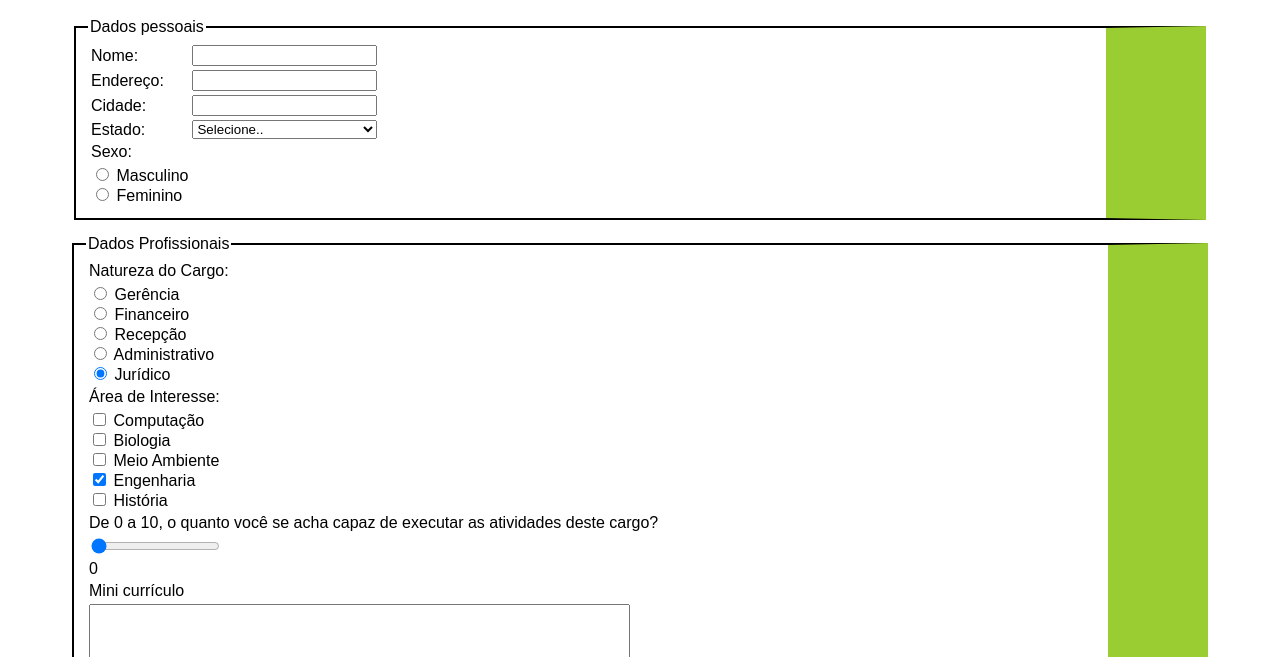
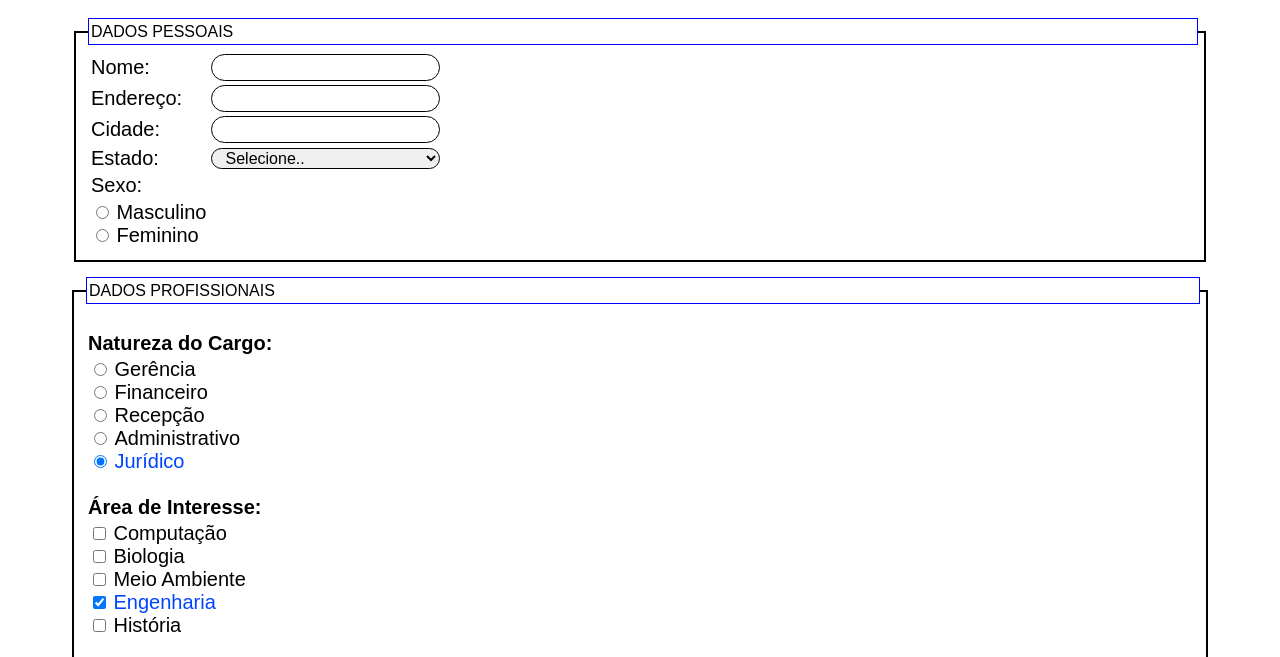
Before and after one commit to cursohtmlutfpr2019-2/css-aula1, a plain HTML site: page index.html in a window 1280 px wide. Shown: the part 112-769 px from the top of the page. Drawn offline with Linux system fonts and the light colour scheme.

Commit message:
conteúdo da aula

```diff
--- a/index.html
+++ b/index.html
@@ -19,7 +19,6 @@
 
 		fieldset {
 			border: 2px solid black;
-			border-right: 100px solid yellowgreen;
 		}
 
 		#segundo-fieldset{
@@ -32,6 +31,61 @@
 			/* margin: 15px 25px 100px 0; margens uma a uma */
 			margin: 15px 0 0 0; /* somente superior */
 		}
+
+		legend {
+			text-transform: uppercase;
+			user-select: none;
+			/* -moz-user-select: none; ESPECÍFICO PARA FIREFOX*/
+			border: 1px solid blue;
+			width: 100%;
+			line-height: 25px;
+		}
+
+		label{
+			font-size: 20px;
+		}
+
+		label.pergunta{
+			font-weight: bold;
+			-moz-user-select: none;
+			user-select: none;
+		}
+
+		tr.grupo td{
+			padding: 20px 0 0 0;
+		}
+
+		input[type="text"], select{
+			border: 1px solid black;
+			line-height: 25px;
+			font-size: 16px;
+			border-radius: 1000px;
+			padding: 0 10px;
+			outline: none;
+		}
+
+		input[type="text"]:focus, select:focus{
+			border: 1px solid #0044ff;
+			background-color: #91aeff;
+			color: white;
+		}
+
+		input[type="radio"]+label,
+		input[type="checkbox"]+label{
+			user-select: none;
+		}
+
+		input[type="radio"]:checked+label,
+		input[type="checkbox"]:checked+label{
+			color: #0044ff;
+		}
+
+
+
+
+
+
+}
 
 
 	</style>
@@ -105,9 +159,9 @@
 			<legend>Dados Profissionais</legend>
 
 			<table>
-				<tr>
+				<tr class="grupo">
 					<td>
-						<label for="cargo">Natureza do Cargo:</label>
+						<label for="cargo" class="pergunta">Natureza do Cargo:</label>
 					</td>
 				</tr>
 				<tr>
@@ -134,9 +188,9 @@
 						</div>
 					</td>
 				</tr>
-				<tr>
+				<tr class="grupo">
 					<td>
-						<label for="area" >Área de Interesse:</label>
+						<label for="area" class="pergunta">Área de Interesse:</label>
 					</td>
 				</tr>
 				<tr>
@@ -163,9 +217,9 @@
 						</div>
 					</td>
 				</tr>
-				<tr>
+				<tr class="grupo">
 					<td>
-						<label for="avaliacao">De 0 a 10, o quanto você se acha capaz de executar as atividades
+						<label for="avaliacao" class="pergunta">De 0 a 10, o quanto você se acha capaz de executar as atividades
 							deste
 							cargo?</label>
 					</td>
@@ -181,9 +235,9 @@
 						<output name="avaliacaoOut" id="avaliacaoOut">0</output>
 					</td>
 				</tr>
-				<tr>
+				<tr class="grupo">
 					<td>
-						<label for="curriculo">Mini currículo</label>
+						<label for="curriculo" class="pergunta">Mini currículo</label>
 					</td>
 				</tr>
 				<tr>
```
